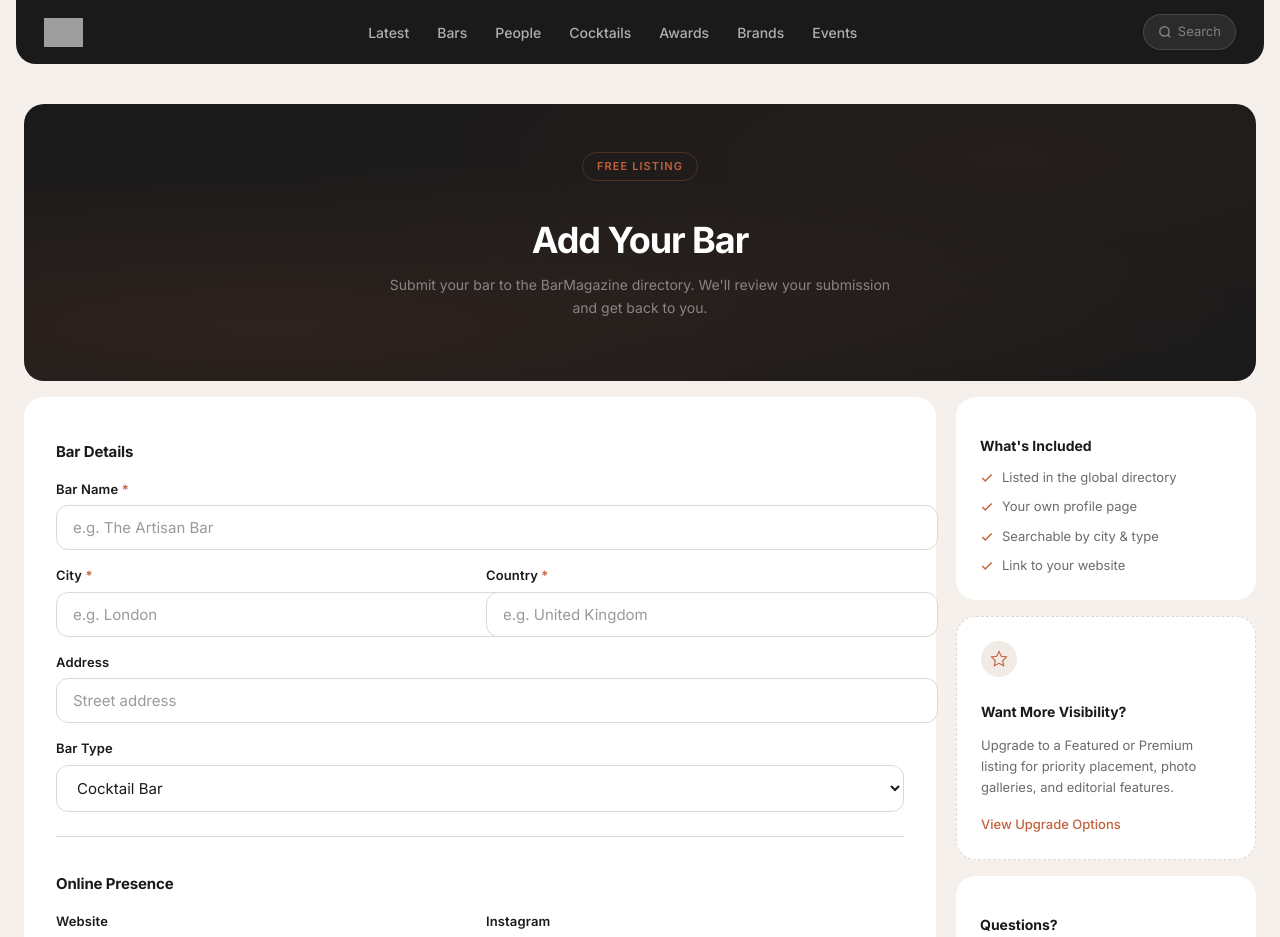
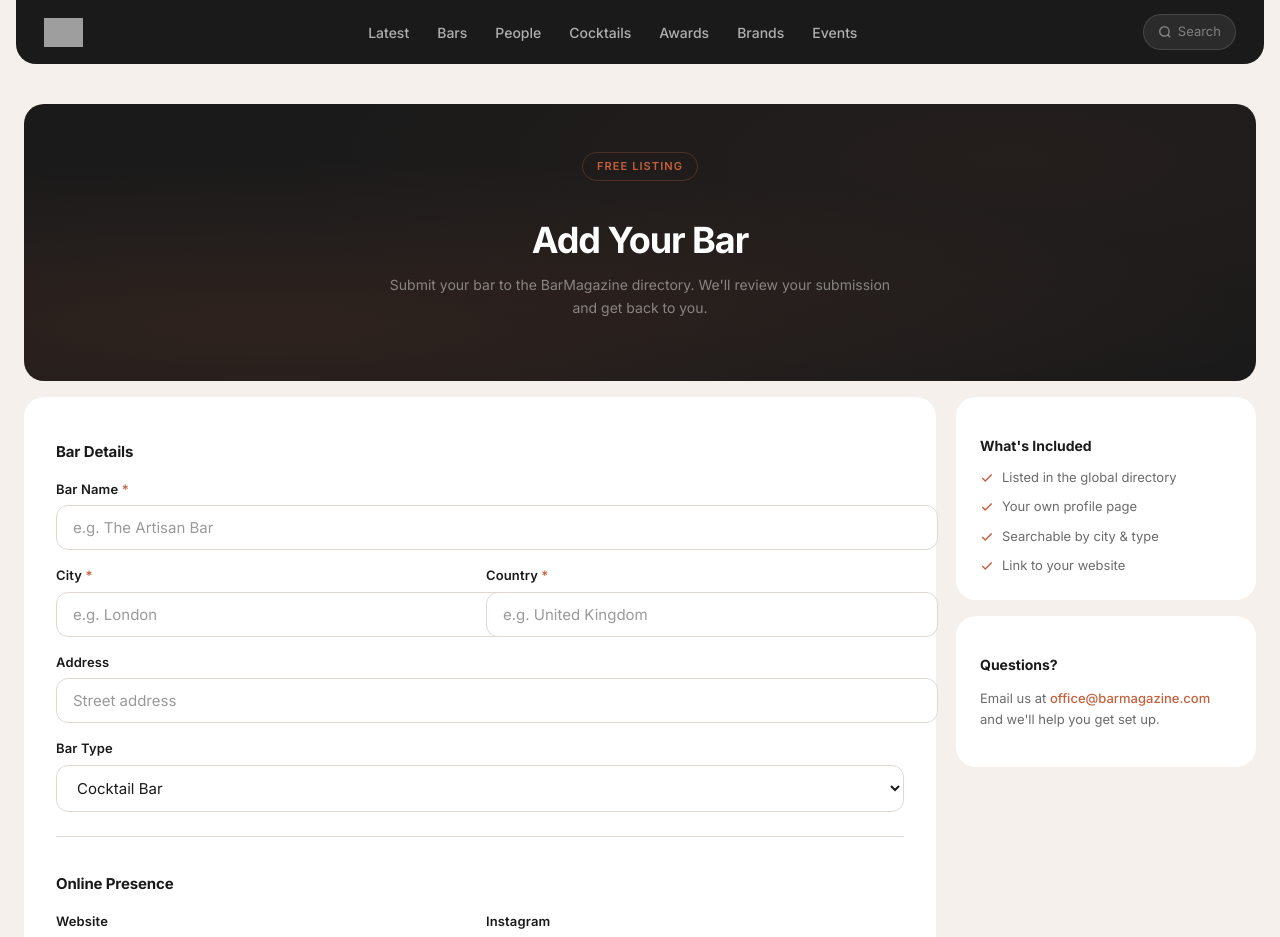
Before and after one commit to romanzelenkajj-dev/barmagazine-next, a Next.js app: page /add-your-bar in a window 1280 px wide. Shown: the top 937 px of the page. Built offline with nearby package versions, Linux system fonts and the light colour scheme; grey boxes are pictures that could not be loaded.

Commit message:
Hide claim-your-bar: remove all links and upgrade references, not yet functional

```diff
--- a/src/app/add-your-bar/page.tsx
+++ b/src/app/add-your-bar/page.tsx
@@ -1,7 +1,6 @@
 'use client';
 
 import { useState, FormEvent } from 'react';
-import Link from 'next/link';
 
 export default function AddYourBarPage() {
   const [submitted, setSubmitted] = useState(false);
@@ -70,7 +69,7 @@ export default function AddYourBarPage() {
           </div>
           <h2>Submission Received</h2>
           <p>Thank you for submitting your bar. Our team will review it and get in touch at the email you provided.</p>
-          <Link href="/bars" className="add-bar-success-link">Browse the Directory</Link>
+          <a href="/" className="add-bar-success-link">Back to BarMagazine</a>
         </div>
       ) : (
         <div className="add-bar-layout">
@@ -211,17 +210,6 @@ export default function AddYourBarPage() {
               </ul>
             </div>
 
-            <div className="add-bar-info-card add-bar-upgrade-card">
-              <div className="add-bar-upgrade-icon">
-                <svg width="18" height="18" viewBox="0 0 24 24" fill="none" stroke="currentColor" strokeWidth="1.5">
-                  <path d="M12 2l3.09 6.26L22 9.27l-5 4.87 1.18 6.88L12 17.77l-6.18 3.25L7 14.14 2 9.27l6.91-1.01L12 2z" />
-                </svg>
-              </div>
-              <h3>Want More Visibility?</h3>
-              <p>Upgrade to a Featured or Premium listing for priority placement, photo galleries, and editorial features.</p>
-              <Link href="/claim-your-bar" className="add-bar-upgrade-link">View Upgrade Options</Link>
-            </div>
-
             <div className="add-bar-info-card">
               <h3>Questions?</h3>
               <p>Email us at <a href="mailto:office@barmagazine.com">office@barmagazine.com</a> and we&apos;ll help you get set up.</p>
--- a/src/app/bars/[slug]/page.tsx
+++ b/src/app/bars/[slug]/page.tsx
@@ -174,7 +174,7 @@ export default async function BarProfilePage({ params }: { params: { slug: strin
             <section className="bar-profile-section">
               <div className="bar-profile-empty-content">
                 <p>This is a basic listing. Upgrade to a Featured or Premium listing to add a full description, photo gallery, and editorial features.</p>
-                <Link href="/claim-your-bar" className="bar-profile-upgrade-inline">Upgrade This Listing</Link>
+                <Link href="/add-your-bar" className="bar-profile-upgrade-inline">Add Your Bar</Link>
               </div>
             </section>
           )}
@@ -278,8 +278,8 @@ export default async function BarProfilePage({ params }: { params: { slug: strin
                 </svg>
               </div>
               <p>Is this your bar?</p>
-              <span className="bar-profile-upgrade-sub">Claim this listing and upgrade for premium visibility</span>
-              <Link href="/claim-your-bar">Claim &amp; Upgrade</Link>
+              <span className="bar-profile-upgrade-sub">Add photos, contact details, and more</span>
+              <Link href="/add-your-bar">Get Listed</Link>
             </div>
           )}
         </aside>
--- a/src/components/BarDirectory.tsx
+++ b/src/components/BarDirectory.tsx
@@ -269,7 +269,6 @@ export function BarDirectoryClient({
           <p>Join the BarMagazine directory and reach cocktail enthusiasts worldwide. Free basic listing, or upgrade for premium visibility.</p>
           <div className="directory-cta-actions">
             <Link href="/add-your-bar" className="directory-cta-btn">Get Listed Free</Link>
-            <Link href="/claim-your-bar" className="directory-cta-btn directory-cta-btn--secondary">Upgrade Your Listing</Link>
           </div>
         </div>
       </div>
```
